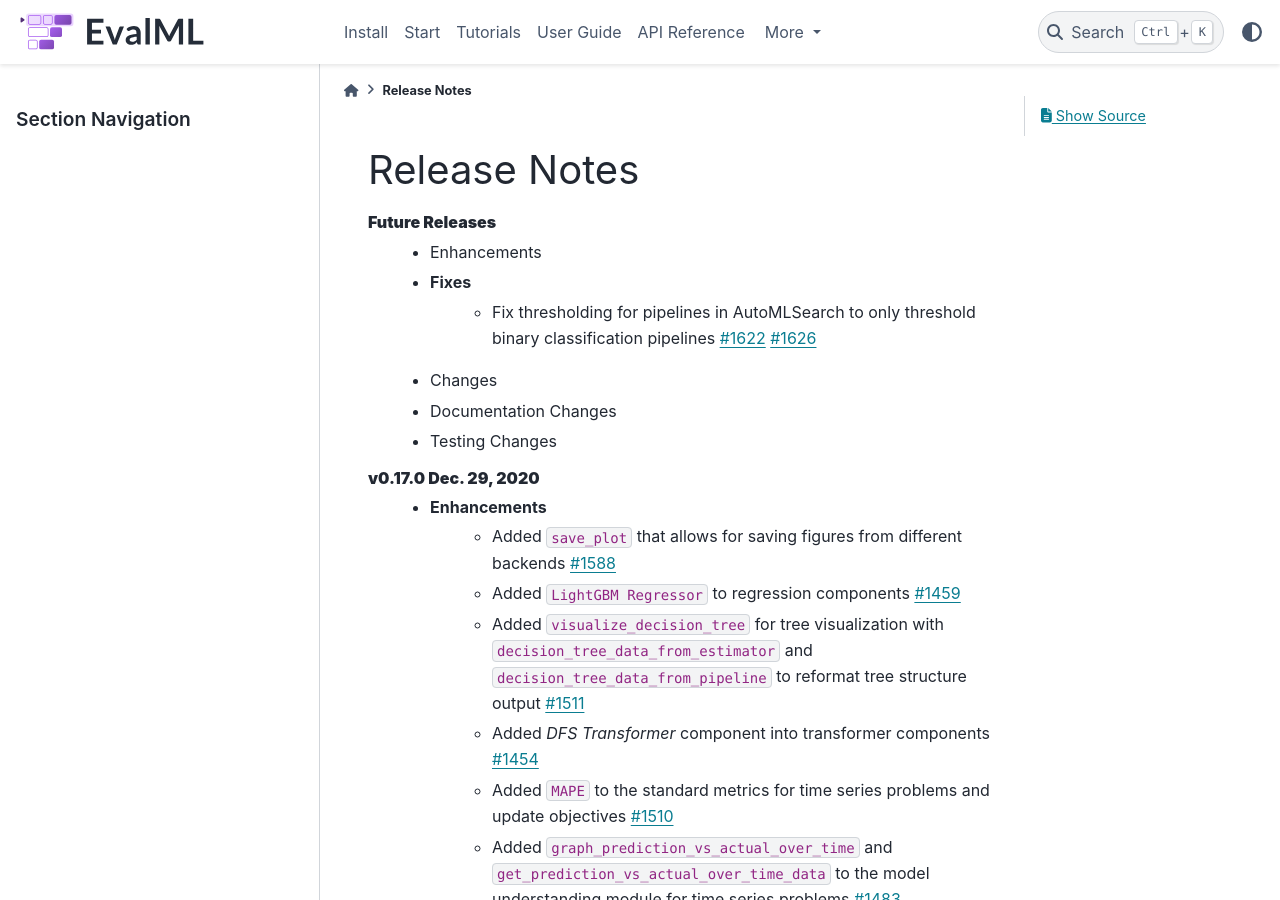
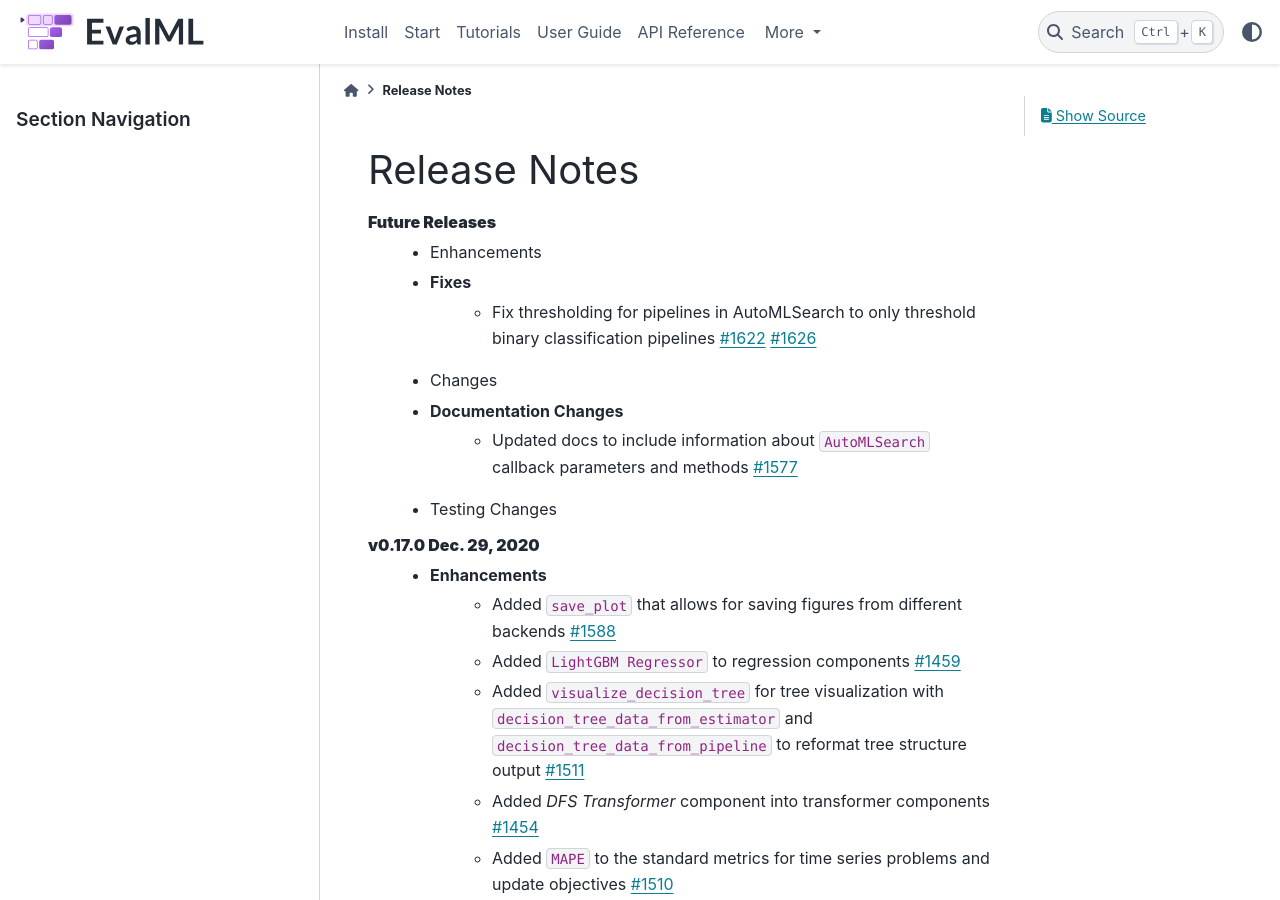
Before and after one commit to alteryx/evalml, a Sphinx documentation site: the page built from docs/source/release_notes.rst, in a window 1280 px wide and 900 px high. Built offline with Sphinx 7.4.7 and the PyData theme 0.15.4, drawn with Linux system fonts in a browser that asks for light colours; comment, search, counter and statistics services are not loaded; some of the changed text lies outside the part shown.

Commit message:
update docs w examples

```diff
--- a/docs/source/release_notes.rst
+++ b/docs/source/release_notes.rst
@@ -7,6 +7,7 @@ Release Notes
         * Fix thresholding for pipelines in AutoMLSearch to only threshold binary classification pipelines :pr:`1622` :pr:`1626`
     * Changes
     * Documentation Changes
+        * Updated docs to include information about ``AutoMLSearch`` callback parameters and methods :pr:`1577`
     * Testing Changes
 
 
```
Also changed, not shown: other parts of docs/source/release_notes.rst (+0 -1 lines), docs/source/user_guide/automl.ipynb.
